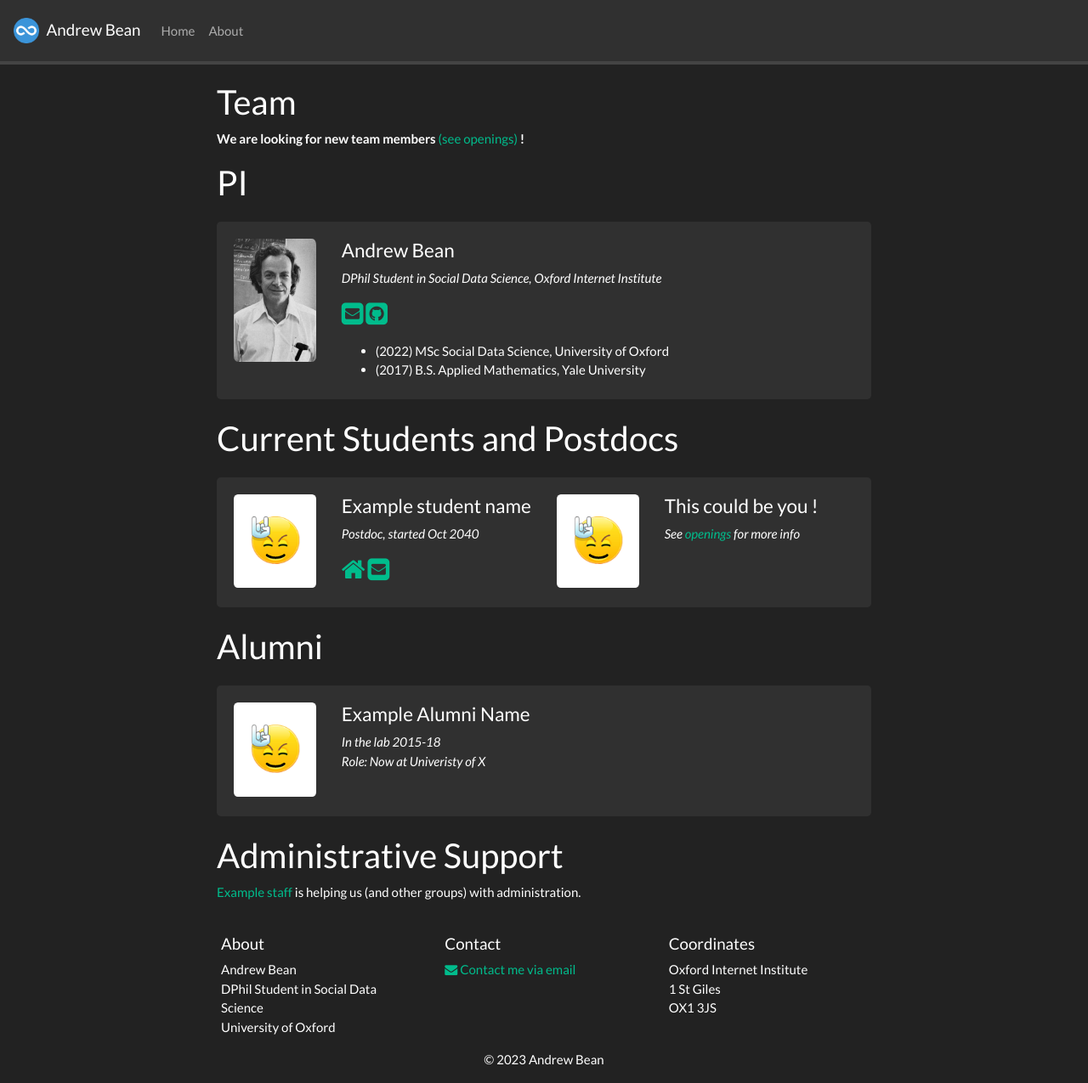
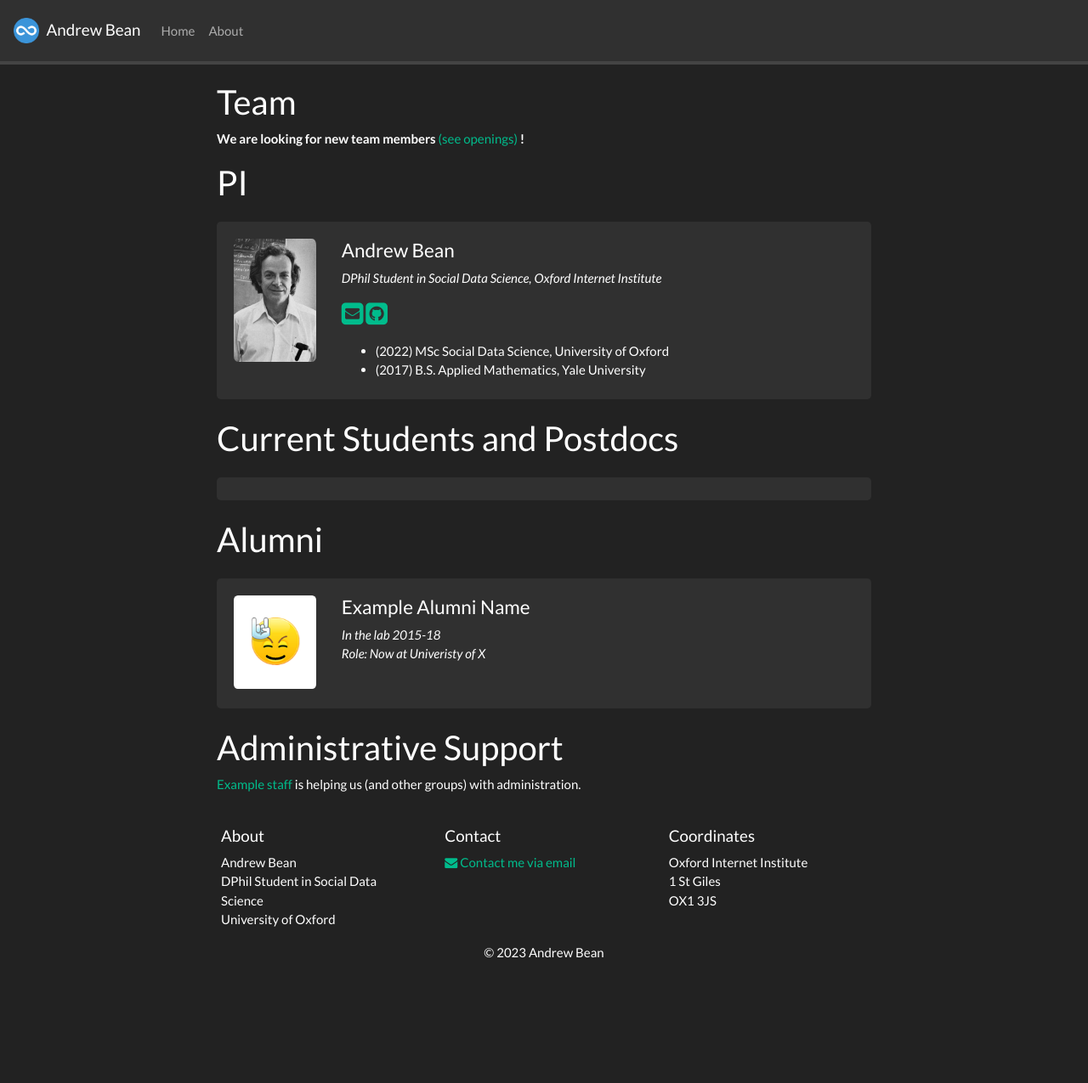
Before and after one commit to am-bean/old-website, a Jekyll site: the page built from _pages/team.md, in a window 1280 px wide and 1275 px high. Shown: the whole window at 85% size. Built offline with Jekyll 4.4.1, drawn with Linux system fonts in a browser that asks for light colours; nearby versions of some CDN libraries; a style sheet for code colours, icons or effects is not loaded.

Commit message:
Update team_members.yml

```diff
--- a/_data/team_members.yml
+++ b/_data/team_members.yml
@@ -1,9 +1,5 @@
-- name: Example student name
-  photo: rock.jpg
-  info: Postdoc, started Oct 2040
-  email: exampleemail@gmail.com
-  website: https://website.com
-
-- name: "This could be you !"
-  photo: rock.jpg
-  info: See <a href="www">openings</a> for more info
+#- name: Example student name
+#  photo: rock.jpg
+#  info: Postdoc, started Oct 2040
+#  email: exampleemail@gmail.com
+#  website: https://website.com
```
